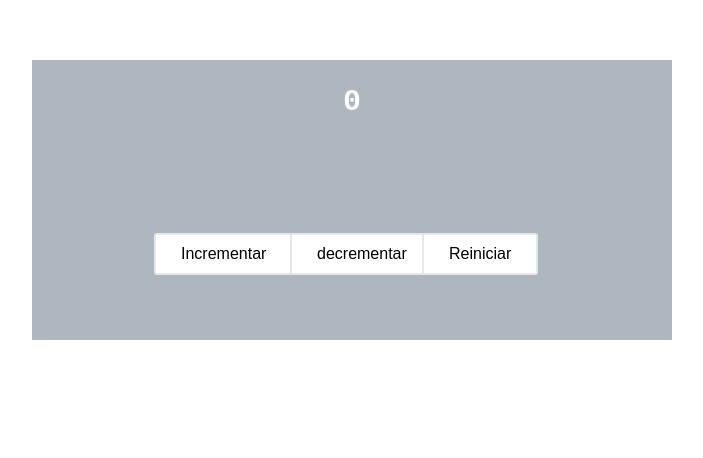
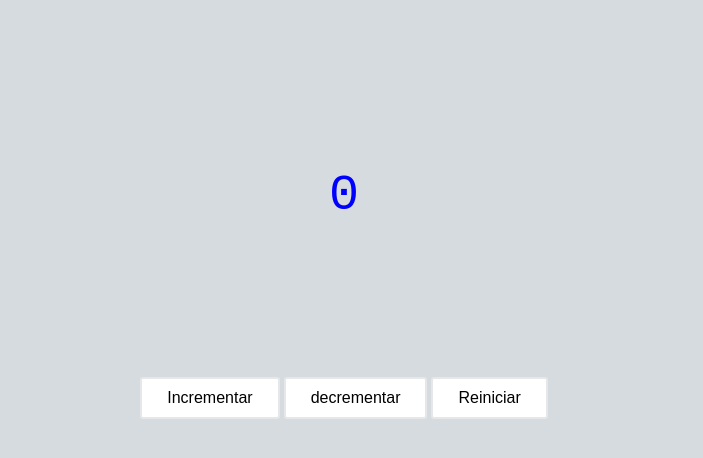
Before and after one commit to Guitaq1199/Counter_Project2, a plain HTML site: page index.html in a window 1280 px wide. Shown: the part 140-598 px from the top of the page, without its empty margins (296-999 px from the left). Drawn offline with Linux system fonts and the light colour scheme.

```diff
--- a/Contador.js
+++ b/Contador.js
@@ -4,12 +4,29 @@ document.getElementById("contador").innerText = contador;
 function Incrementar(){
     contador++;
     document.getElementById("contador").innerText = contador;
+    color();
 }
 function Decrementar(){
     contador--;
     document.getElementById("contador").innerText = contador;
+    color();
 }
 function Reiniciar(){
     contador=0;
     document.getElementById("contador").innerText = contador;
+    color();
 }
+function color(){
+    if(document.getElementById("contador").innerText==0)
+    {
+        document.getElementById("contador").style.color = "blue";
+
+    }
+    else if(document.getElementById("contador").innerText>0)
+    {
+        document.getElementById("contador").style.color = "green";
+    }
+    else {
+        document.getElementById("contador").style.color = "red";
+    }
+}
--- a/Style.css
+++ b/Style.css
@@ -1,15 +1,29 @@
-
+body{
+    background-color: #D6DBDF;
+    justify-content: center;
+    align-items: center;
+    display: flex;
+    height: 100vh;
+}
 #titulo{
     color: black;
     font-family: 'Courier New', Courier, monospace;
 }
-#central{
+#contenido{
     width: 50%;
     height: 35%;
-    background-color: #AEB6BF;
-    margin-top: 15%;
-    margin-left: 25%;
-    position:fixed;
+    background-color: transparent;
+    justify-content: center;
+    align-items: center;
+    display: flex;
+}
+#central{
+    width: 100%;
+    height: 100%;
+    background-color: transparent;
+    display: flex;
+    justify-content: center;
+    align-items: center;
 
 }
 .btn{
@@ -19,12 +33,9 @@
     -webkit-transition-duration: 0.4s;
     transition-duration: 0.4s;
     padding: 10px 25px;
-    text-align: center;
-    text-decoration: none;
-    display: inline-block;
     font-size: 16px;
     border-radius: 3px 3px 3px 3px;
-    position: fixed;
+    height: 20%;
 }
 .btn:hover {
     background-color: #5D6D7E; /* Green */
@@ -35,20 +46,10 @@
     height: auto;
     display: inline-block;
   }
-#incrementar{
-    margin-top: 7%;
-    margin-left: -15%;
+
+#contador{
+    color:blue;
+    font-size: 50px;
+    font-family: 'Courier New', Courier, monospace;
+    height: 20vh;
 }
-#decrementar{
-    margin-top: 7%;
-    margin-left: -5%;
-}
-#reiniciar{
-    margin-top: 7%;
-    margin-left: 5%;
-}
-#contador{
-    color:white;
-    font-size: 30px;
-    font-family: 'Courier New', Courier, monospace;
-}
--- a/index.html
+++ b/index.html
@@ -6,15 +6,17 @@
   </head>
   <body>
     <script = src="Contador.js"></script>
+    <div id="contenido">
+      <center><p id="contador">0</p>
     <div id="central">
-        <center><h2 id="contador">0</h2></center>
-        <center>
+
+
         <input type="button" class="btn" value = "Incrementar" id="incrementar" onclick="Incrementar()">
         <div class="space"></div>
         <input type="button" class="btn" value = "decrementar" id = "decrementar" onclick="Decrementar()">
         <div class="space"></div>
         <input type="button" class="btn" value = "Reiniciar" id = "reiniciar" onclick="Reiniciar()">
-        </center>
     </div>
+  </div>
   </body>
 </html>
```
